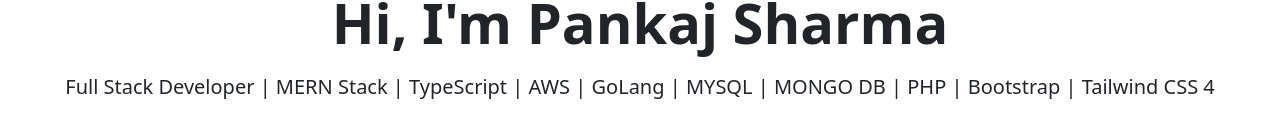
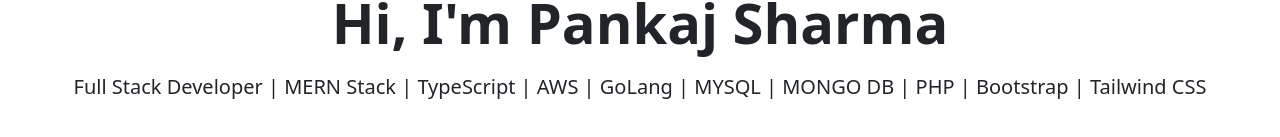
Before and after one commit to pankajsharmaucs/pankaj_sharma_portfolio, a React (Vite) app: page / in a window 1280 px wide. Shown: the part 697-834 px from the top of the page. Built offline with nearby package versions, Linux system fonts and the light colour scheme.

Commit message:
Tech List Updated 11

```diff
--- a/src/pages/Home.tsx
+++ b/src/pages/Home.tsx
@@ -12,7 +12,7 @@
         ></iframe>
       </div>
       <h1 className="display-4 fw-bold">Hi, I'm Pankaj Sharma</h1>
-      <p className="lead mt-3">Full Stack Developer | MERN Stack | TypeScript | AWS | GoLang | MYSQL | MONGO DB | PHP | Bootstrap | Tailwind CSS 4 </p>
+      <p className="lead mt-3">Full Stack Developer | MERN Stack | TypeScript | AWS | GoLang | MYSQL | MONGO DB | PHP | Bootstrap | Tailwind CSS  </p>
     </div>
   </section>
 );
```
